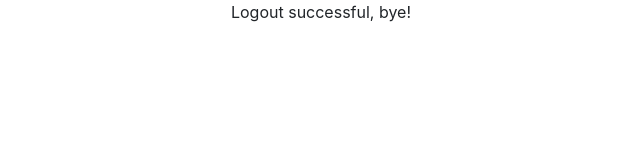
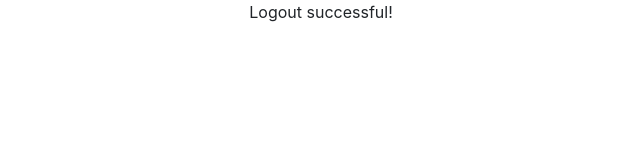
Before and after one commit to laukempp/SoveltoAppStudent, a React (Create React App) app in the folder soveltoapp_reactfront/: page /logout in a window 1280 px wide. Shown: the top 160 px of the page, without its empty margins (319-959 px from the left). Built offline with nearby package versions, Linux system fonts and the light colour scheme.

Commit message:
logout mvp, älä clikkaa back painiketta

```diff
--- a/soveltoapp_reactfront/src/components/teacher/Dashboard.js
+++ b/soveltoapp_reactfront/src/components/teacher/Dashboard.js
@@ -1,5 +1,5 @@
 import React from "react";
-//import { Redirect } from "react-router-dom";
+import { Redirect } from "react-router-dom";
 import auth from '../../service/Auth';
 
 import Quizform from './Quizform'
@@ -9,15 +9,15 @@ import {Navigation} from '../../layout/Navbar';
 import Footer from '../../layout/Footer';
 
 export default function Dashboard() {
-  const authT = sessionStorage.getItem("tommi");
+  const authT = auth.sessionStorageGetItem();
 
   console.log("hello from dashboard", authT);
 
-  /*{authT ? null : <Redirect to="/" />}*/
+
 
   return (
     <div>
-
+ {authT ? null : <Redirect to="/login" />}
       <Navigation title={'Soveltommi'} />
 
 
--- a/soveltoapp_reactfront/src/components/teacher/Login.js
+++ b/soveltoapp_reactfront/src/components/teacher/Login.js
@@ -4,6 +4,7 @@ import * as Yup from "yup";
 import { loginUser } from "../../service/Auth";
 import auth from '../../service/Auth';
 import { Redirect } from "react-router-dom";
+import Footer from "../../layout/Footer";
 export default function Login() {
   const [authT, setAuthT] = useState(auth.isAuthenticated());
 
@@ -85,6 +86,7 @@ export default function Login() {
             </Form>
           )}
         </Formik>
+        <Footer />
       </div>
     </>
   );
--- a/soveltoapp_reactfront/src/components/teacher/Logout.js
+++ b/soveltoapp_reactfront/src/components/teacher/Logout.js
@@ -1,14 +1,12 @@
 import React from 'react'
-
 export default function Logout() {
     const tokenRemover = () => {
         sessionStorage.removeItem("tommi");
     }
     tokenRemover();
     return (
-
         <div>
-            Logout successful, bye!
+            <p>Logout successful!</p>
         </div>
     )
 }
--- a/soveltoapp_reactfront/src/layout/Routes.js
+++ b/soveltoapp_reactfront/src/layout/Routes.js
@@ -11,6 +11,7 @@ import MainWebSocket from '../components/student/MainWebSocket'
 /*import Wait from "../components/student/Wait";*/
 import Quiz from "../components/student/Quiz";
 import Logout from '../components/teacher/Logout';
+import Footer from "./Footer";
 const Routes = () => (
   <Router>
     <Switch>
@@ -21,7 +22,7 @@ const Routes = () => (
       <Route exact path="/student/" component={MainWebSocket} />
       <Route exact path="/student/wait" component={MainWebSocket} />
       <Route exact path="/student/quiz" component={Quiz} />
-      <Route exact path="/logout" component={Logout} />
+      <Route path="/logout" component={Logout} />
       <Route path="/dashboard/*" component={Dashboard} />
       <Route path="/student/*" component={MainWebSocket} />
       <Route component={Login} />
```
